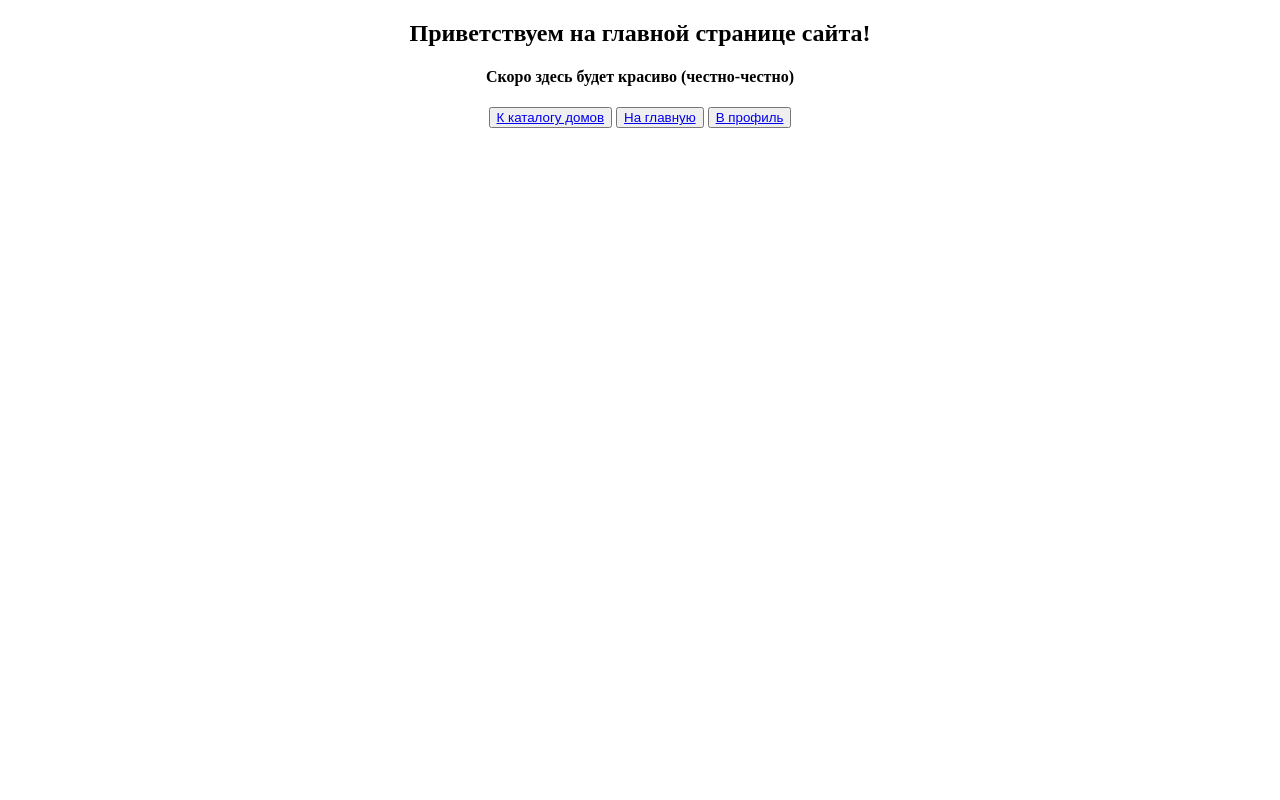
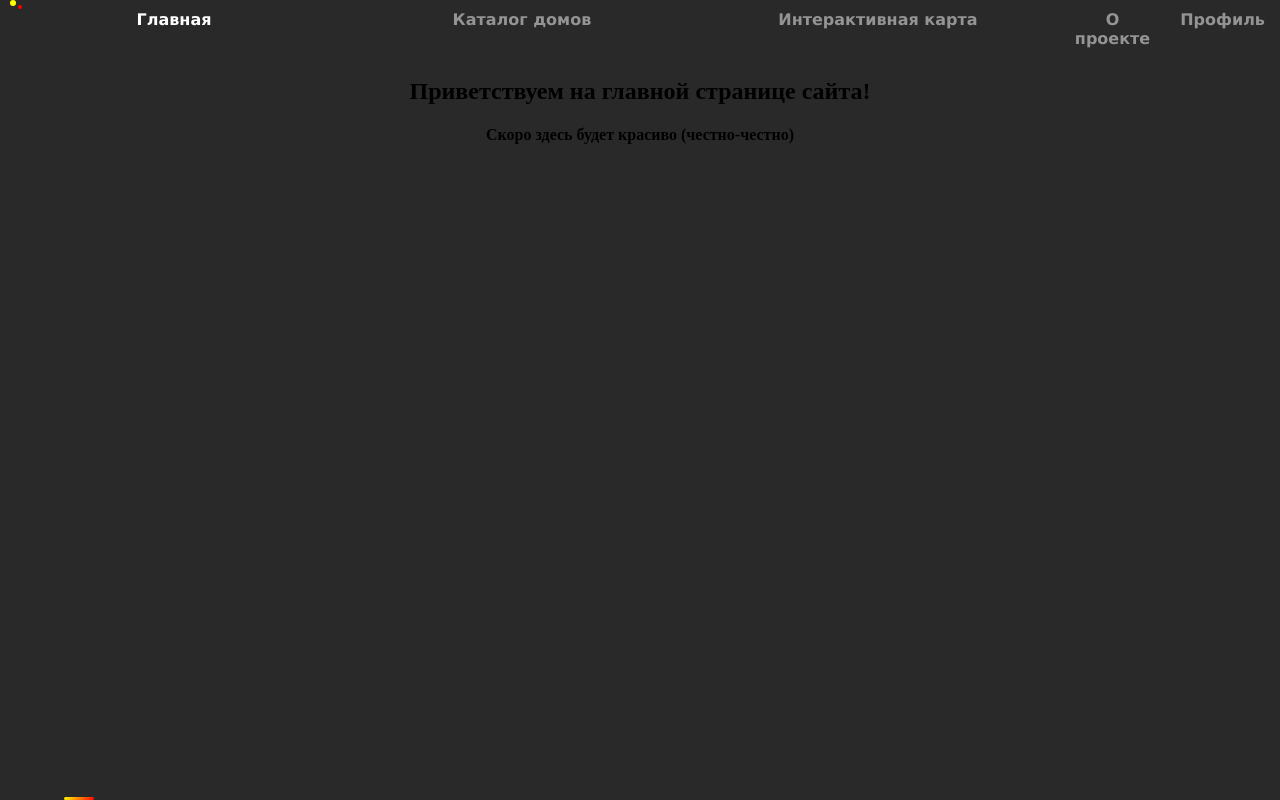
Before and after one commit to Michail-Gorev/flaskStudyingProject, a Flask app: page / in a window 1280 px wide. Run offline with Flask 3, Linux system fonts and the light colour scheme.

Commit message:
Nav menu v1

```diff
--- a/main.py
+++ b/main.py
@@ -1,6 +1,6 @@
 from flask import Flask
 
 
-first_app = Flask(__name__)
+first_app = Flask(__name__, static_url_path='/static')
 
 from app import routes
--- /dev/null
+++ b/static/css/nav_menu.css
@@ -0,0 +1,136 @@
+html, body
+{
+    height: 100%;
+}
+
+body
+{
+    margin: 0;
+    background-color: #292929;
+    overflow: hidden;
+}
+
+nav a
+{
+    position: relative;
+    width: 33.333%;
+    display: table-cell;
+    text-align: center;
+    color: #949494;
+    text-decoration: none;
+    font-family: Verdana, Geneva, Tahoma, sans-serif;
+    font-weight: bold;
+    padding: 10px 15px;
+    transition: 0.2s ease color;
+}
+
+nav a:before, nav a:after
+{
+    content: "";
+    position: absolute;
+    border-radius: 50%;
+    transform: scale(0);
+    transition: 0.2s ease transform;
+}
+
+nav a:before
+{
+    top: 0;
+    left: 10px;
+    width: 6px;
+    height: 6px;
+}
+
+nav a:after
+{
+    top: 5px;
+    left: 18px;
+    width: 4px;
+    height: 4px
+}
+
+nav a:nth-child(1):before
+{
+    background-color: yellow;
+}
+
+nav a:nth-child(1):after
+{
+    background-color: red;
+}
+
+nav a:nth-child(2):before
+{
+    background-color: #00e2ff;
+}
+
+nav a:nth-child(2):after
+{
+    background-color: #89ff00;
+}
+
+nav a:nth-child(3):before
+{
+    background-color: purple;
+}
+
+nav a:nth-child(3):after
+{
+    background-color: palevioletred;
+}
+
+#indicator
+{
+    position: absolute;
+    left: 5%;
+    bottom: 0;
+    width: 30px;
+    height: 3px;
+    background-color: #fff;
+    border-radius: 5px;
+    transition: 0.2s ease left;
+}
+
+nav a:hover
+{
+    color: #fff;
+}
+
+nav a:hover:before, nav a:hover:after
+{
+    transform: scale(1);
+}
+
+nav a:nth-child(1):hover ~ #indicator
+{
+    background: linear-gradient(130deg, yellow, red);
+}
+
+nav a:nth-child(2):hover ~ #indicator
+{
+    left: 34%;
+    background: linear-gradient(130deg, #00e2ff, #89ff00);
+}
+
+nav a:nth-child(3):hover ~ #indicator
+{
+    left: 70%;
+    background: linear-gradient(130deg, purple, palevioletred);
+}
+
+#ytd-url {
+  display: block;
+  position: fixed;
+  right: 0;
+  bottom: 0;
+  padding: 10px 14px;
+  margin: 20px;
+  color: #fff;
+  font-family: Arial;
+  font-size: 14px;
+  text-decoration: none;
+  background-color: #000;
+  border-radius: 4px;
+  box-shadow: 0 10px 20px -5px rgba(0, 0, 0, 0.3);
+  z-index: 125;
+}
--- a/templates/layout.html
+++ b/templates/layout.html
@@ -2,15 +2,20 @@
 <html lang="en">
 <head>
     <meta charset="UTF-8">
+    <link rel="stylesheet" type="text/css" href="/static/css/nav_menu.css">
     <title>{% block title %}{% endblock %}</title>
 </head>
 <body>
-{% block content %}
-{% endblock %}
-<div id="navigation_block" align="center">
-    <button><a href="/catalog/">К каталогу домов</a></button>
-    <button><a href="/">На главную</a></button>
-    <button><a href="/profile/">В профиль</a></button>
-</div>
+    <nav class="sticky-top">
+      <a href="/">Главная</a>
+      <a href="/catalog/">Каталог домов</a>
+      <a href="/map/">Интерактивная карта</a>
+      <a href="/about/">О проекте</a>
+      <a href="/profile/">Профиль</a>
+      <div id="indicator"></div>
+    </nav>
+    {% block content %}
+    {% endblock %}
+
 </body>
 </html>
```
